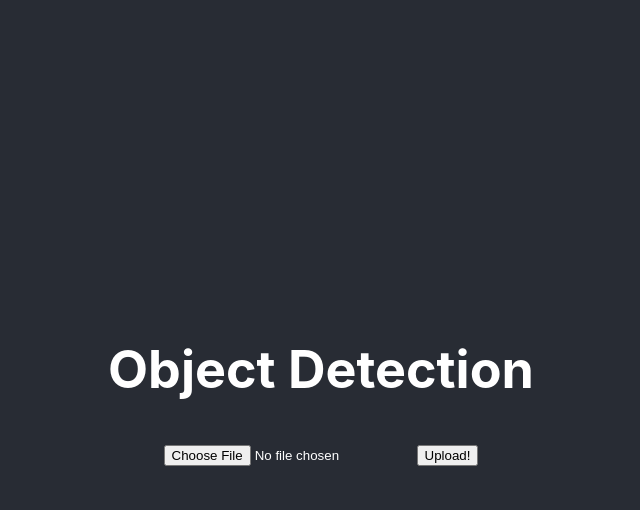
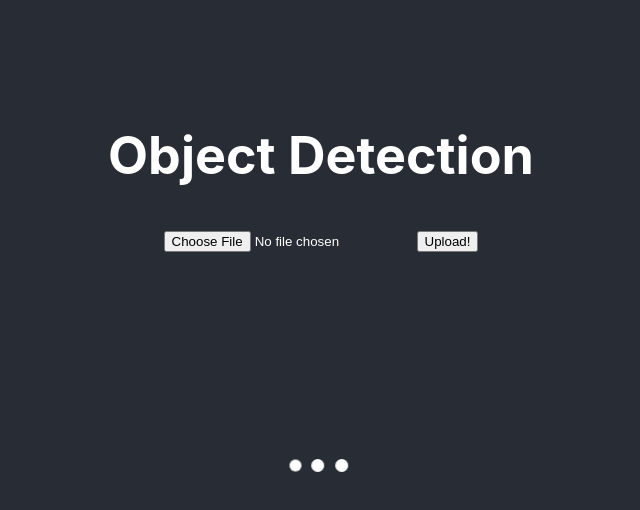
Before and after one commit to mtc-20/tf_flask_react_app, a React (Create React App) app in the folder frontend/: page / in a window 1280 px wide. Both pictures are taken after a click on the button "Upload!". Shown: the top 510 px of the page, without its empty margins (319-959 px from the left). Built offline with nearby package versions, Linux system fonts and the light colour scheme.

Commit message:
added a loading spinner and some cleanup

```diff
--- /dev/null
+++ b/frontend/src/detector/index.css
@@ -0,0 +1,75 @@
+.spinner {
+  animation: spin 1s infinite ease-in-out;
+  border-radius: 50%;
+  border-top: 2px solid #fff;
+  height: 2em;
+  width: 2em;
+
+}
+
+@keyframes spin {
+  100%{
+    -moz-transform: rotate(360deg);
+    -webkit-transform: rotate(360deg);
+    -o-transform: rotate(360deg);
+    transform: rotate(360deg);
+  }
+
+}
+
+.lds-ellipsis {
+  /* display: inline-block; */
+  position: relative;
+  width: 80px;
+  height: 80px;
+  margin: calc(25vh - 1em) calc(50vw - 1em);
+}
+.lds-ellipsis div {
+  position: absolute;
+  top: 33px;
+  width: 13px;
+  height: 13px;
+  border-radius: 50%;
+  background: #fff;
+  animation-timing-function: cubic-bezier(0, 1, 1, 0);
+}
+.lds-ellipsis div:nth-child(1) {
+  left: 8px;
+  animation: lds-ellipsis1 0.6s infinite;
+}
+.lds-ellipsis div:nth-child(2) {
+  left: 8px;
+  animation: lds-ellipsis2 0.6s infinite;
+}
+.lds-ellipsis div:nth-child(3) {
+  left: 32px;
+  animation: lds-ellipsis2 0.6s infinite;
+}
+.lds-ellipsis div:nth-child(4) {
+  left: 56px;
+  animation: lds-ellipsis3 0.6s infinite;
+}
+@keyframes lds-ellipsis1 {
+  0% {
+    transform: scale(0);
+  }
+  100% {
+    transform: scale(1);
+  }
+}
+@keyframes lds-ellipsis3 {
+  0% {
+    transform: scale(1);
+  }
+  100% {
+    transform: scale(0);
+  }
+}
+@keyframes lds-ellipsis2 {
+  0% {
+    transform: translate(0, 0);
+  }
+  100% {
+    transform: translate(24px, 0);
+  }
+}
--- a/frontend/src/detector/index.jsx
+++ b/frontend/src/detector/index.jsx
@@ -1,11 +1,15 @@
 import React, { useState }  from "react";
+import "./index.css"
 
 const Detector = () => {
 
   const [selectedFile, setSelectedFile] = useState(null);
+  const [loading, setLoading] = useState(false);
   const [result, setResult] = useState("");
 
   const onFileUpload = async (e) => {
+    setLoading(true);
+    setResult("");
     if (selectedFile){
       // console.log(selectedFile)
       const formData = new FormData();
@@ -19,6 +23,7 @@ const Detector = () => {
       });
 
       if (response.status === 200) {
+        setLoading(false);
         const img_res = await response.blob();
         const imgObjectURL = URL.createObjectURL(img_res);
         setResult(imgObjectURL);
@@ -52,7 +57,14 @@ const Detector = () => {
         onClick={(e)  => onFileUpload(e)}>Upload!</button>
     </div>
 
+    {/* <span className="spinner" style={{display: loading ? "block" : "none"}}>
+       Waiting...
+    </span> */}
+
+    <div className="lds-ellipsis" style={{display: loading ? "block" : "none"}}>
+      <div></div><div></div><div></div><div></div></div>
     <div>
+
      <img src={result} alt="" width="320"/>
     </div>
 
```
Also changed, not shown: 2 other files (tests, documents, lock files or other folders).
